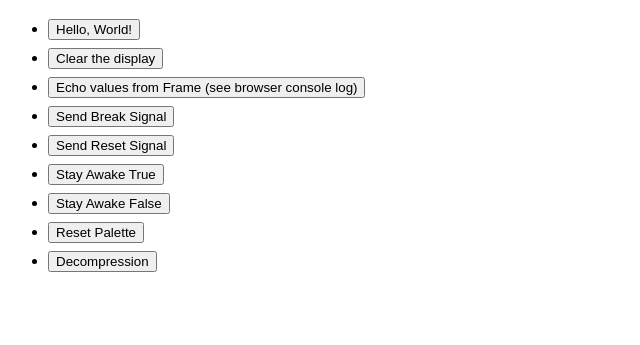
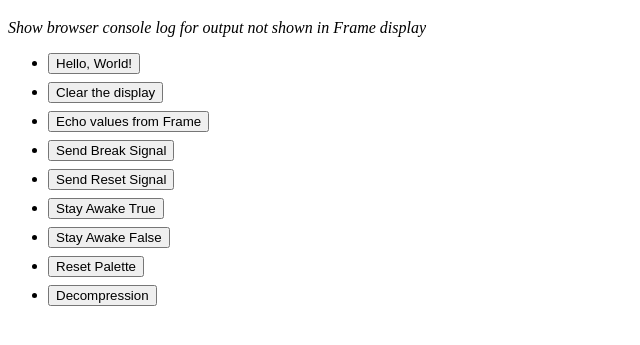
Before and after one commit to CitizenOneX/frame-ble-webbluetooth, a website built with Vite: page example/index.html in a window 1280 px wide. Shown: the part 61-406 px from the top of the page, without its empty margins (0-640 px from the left). Built offline with nearby package versions, Linux system fonts and the light colour scheme.

Commit message:
added instruction to show browser console log

```diff
--- a/example/index.html
+++ b/example/index.html
@@ -24,6 +24,7 @@
 
   <body>
     <h1>FrameBle Examples</h1>
+    <em>Show browser console log for output not shown in Frame display</em>
     <ul>
       <li style="margin-bottom:8px;">
         <button onclick="runExample('hello_world')">Hello, World!</button>
@@ -32,7 +33,7 @@
         <button onclick="runExample('clear_display')">Clear the display</button>
       </li>
       <li style="margin-bottom:8px;">
-        <button onclick="runExample('echo')">Echo values from Frame (see browser console log)</button>
+        <button onclick="runExample('echo')">Echo values from Frame</button>
       </li>
       <li style="margin-bottom:8px;">
         <button onclick="runExample('send_break')">Send Break Signal</button>
```
